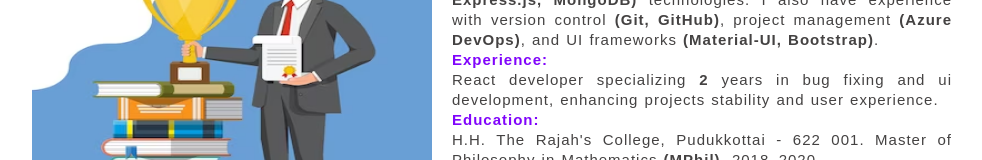
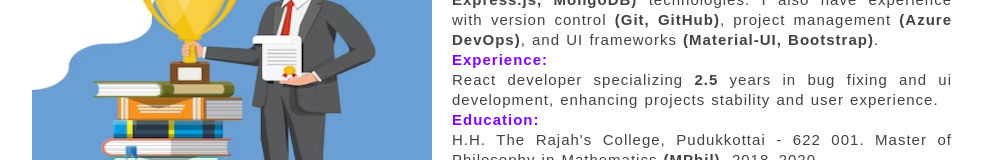
Before and after one commit to DAVIDSUSAIRAJ/david-portfolio, a React (Create React App) app: page /about in a window 1280 px wide. Shown: the part 296-456 px from the top of the page, without its empty margins (148-1130 px from the left). Built offline with nearby package versions, Linux system fonts and the light colour scheme.

Commit message:
version updated

```diff
--- a/src/pages/about.js
+++ b/src/pages/about.js
@@ -16,7 +16,7 @@ function About(params) {
           </p>
           <h4>Experience:</h4>
           <p>
-            React developer specializing <strong>2</strong> years in bug fixing and ui
+            React developer specializing <strong>2.5</strong> years in bug fixing and ui
             development, enhancing projects stability and user experience.
           </p>
           <h4>Education:</h4>
```
